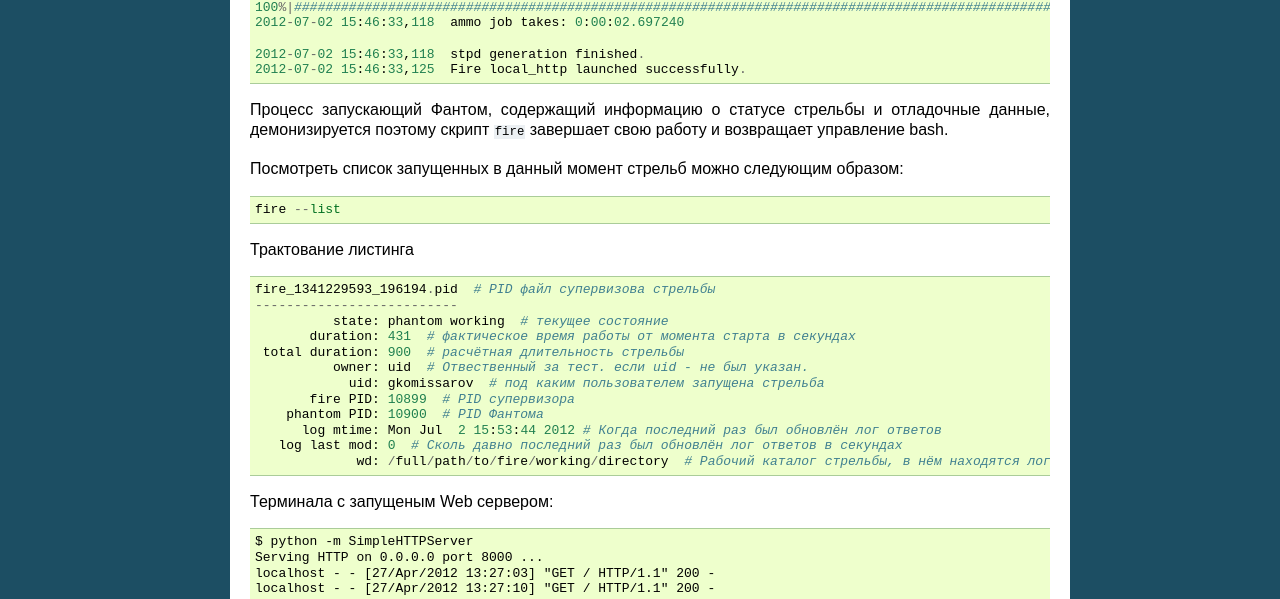
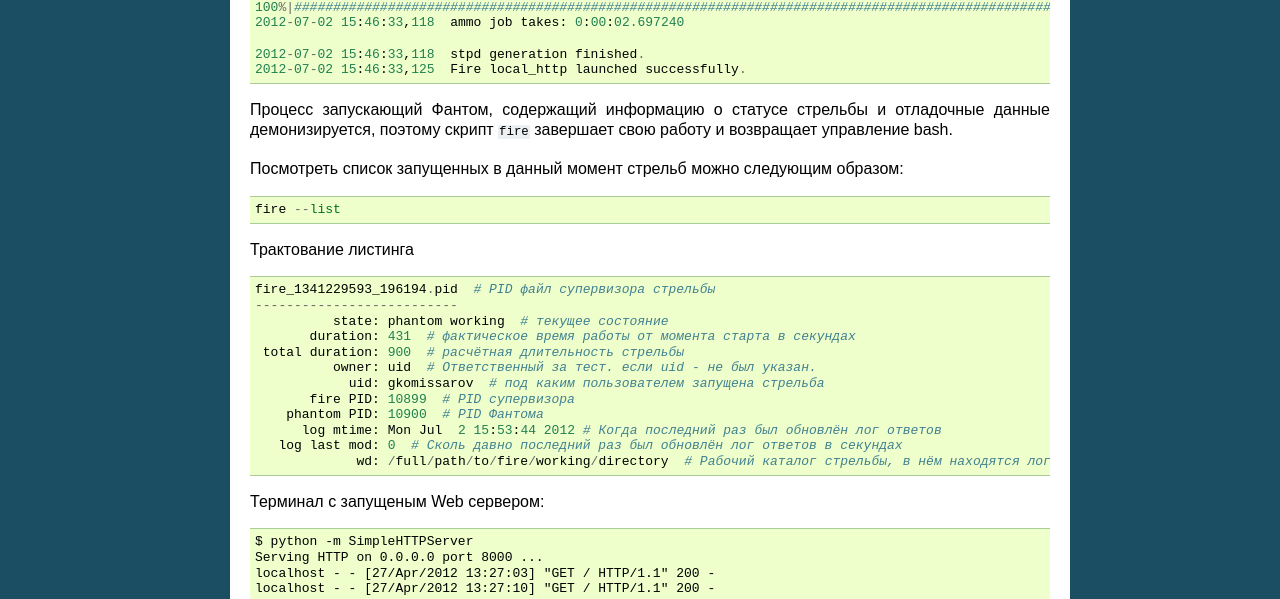
Before and after one commit to greggyNapalm/firebat-console, a Sphinx documentation site: the page built from docs/quickstart.rst, in a window 1280 px wide. Shown: the part 802-1401 px from the top of the page. Built offline with Sphinx 7.4.7, drawn with Linux system fonts in a browser that asks for light colours.

Commit message:
Update docs/quickstart.rst

```diff
--- a/docs/quickstart.rst
+++ b/docs/quickstart.rst
@@ -50,7 +50,7 @@
     2012-07-02 15:46:33,118  stpd generation finished.
     2012-07-02 15:46:33,125  Fire local_http launched successfully.
 
-Процесс запускающий Фантом, содержащий информацию о статусе стрельбы и отладочные данные, демонизируется поэтому скрипт ``fire`` завершает свою работу и возвращает управление bash.
+Процесс запускающий Фантом, содержащий информацию о статусе стрельбы и отладочные данные демонизируется, поэтому скрипт ``fire`` завершает свою работу и возвращает управление bash.
 
 Посмотреть список запущенных в данный момент стрельб можно следующим образом:
 ::
@@ -61,12 +61,12 @@
 Трактование листинга
 ::
 
-    fire_1341229593_196194.pid  # PID файл супервизова стрельбы
+    fire_1341229593_196194.pid  # PID файл супервизора стрельбы
     --------------------------
               state: phantom working  # текущее состояние
            duration: 431  # фактическое время работы от момента старта в секундах
      total duration: 900  # расчётная длительность стрельбы
-              owner: uid  # Отвественный за тест. если uid - не был указан.
+              owner: uid  # Ответственный за тест. если uid - не был указан.
                 uid: gkomissarov  # под каким пользователем запущена стрельба
            fire PID: 10899  # PID супервизора
         phantom PID: 10900  # PID Фантома
@@ -74,7 +74,7 @@
        log last mod: 0  # Сколь давно последний раз был обновлён лог ответов в секундах
                  wd: /full/path/to/fire/working/directory  # Рабочий каталог стрельбы, в нём находятся логи и результаты
 
-Терминала с запущеным Web сервером:
+Терминал с запущеным Web сервером:
 ::
 
     $ python -m SimpleHTTPServer
```
